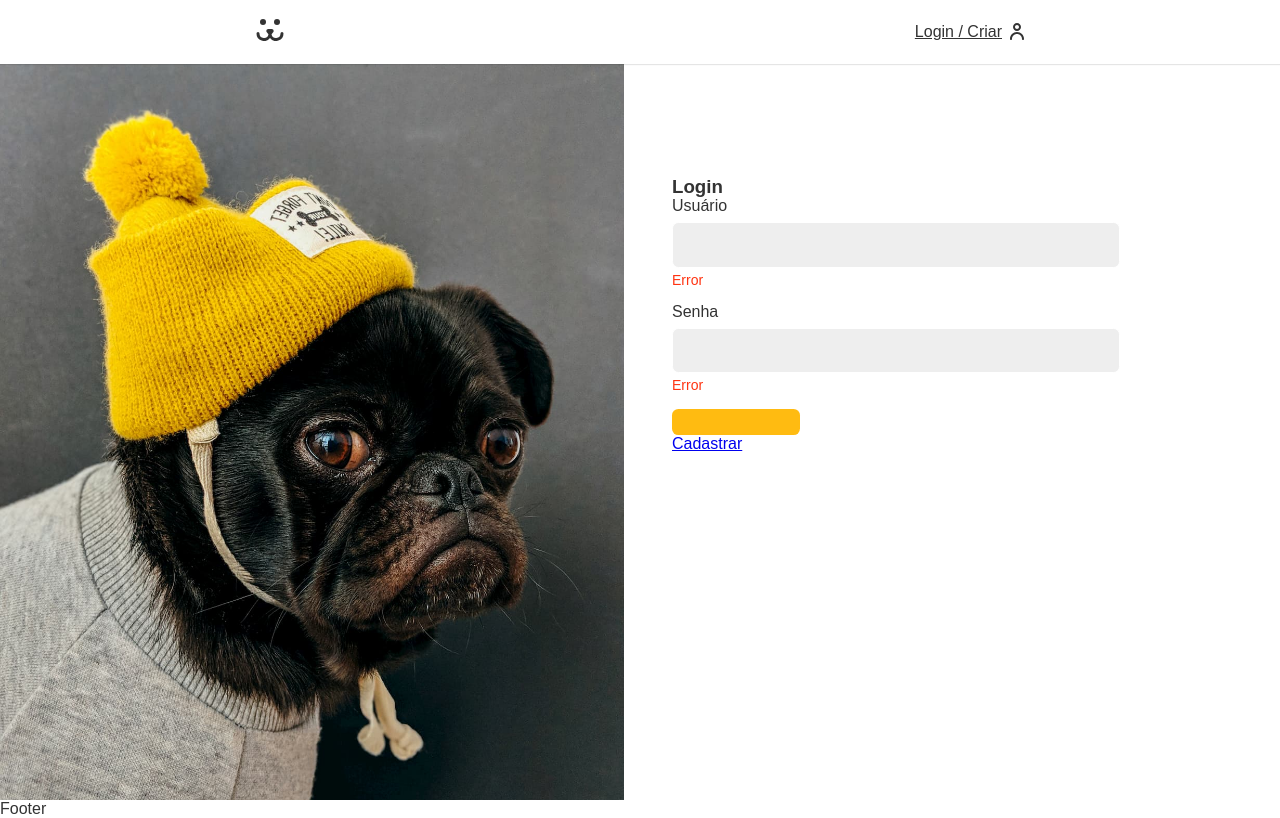
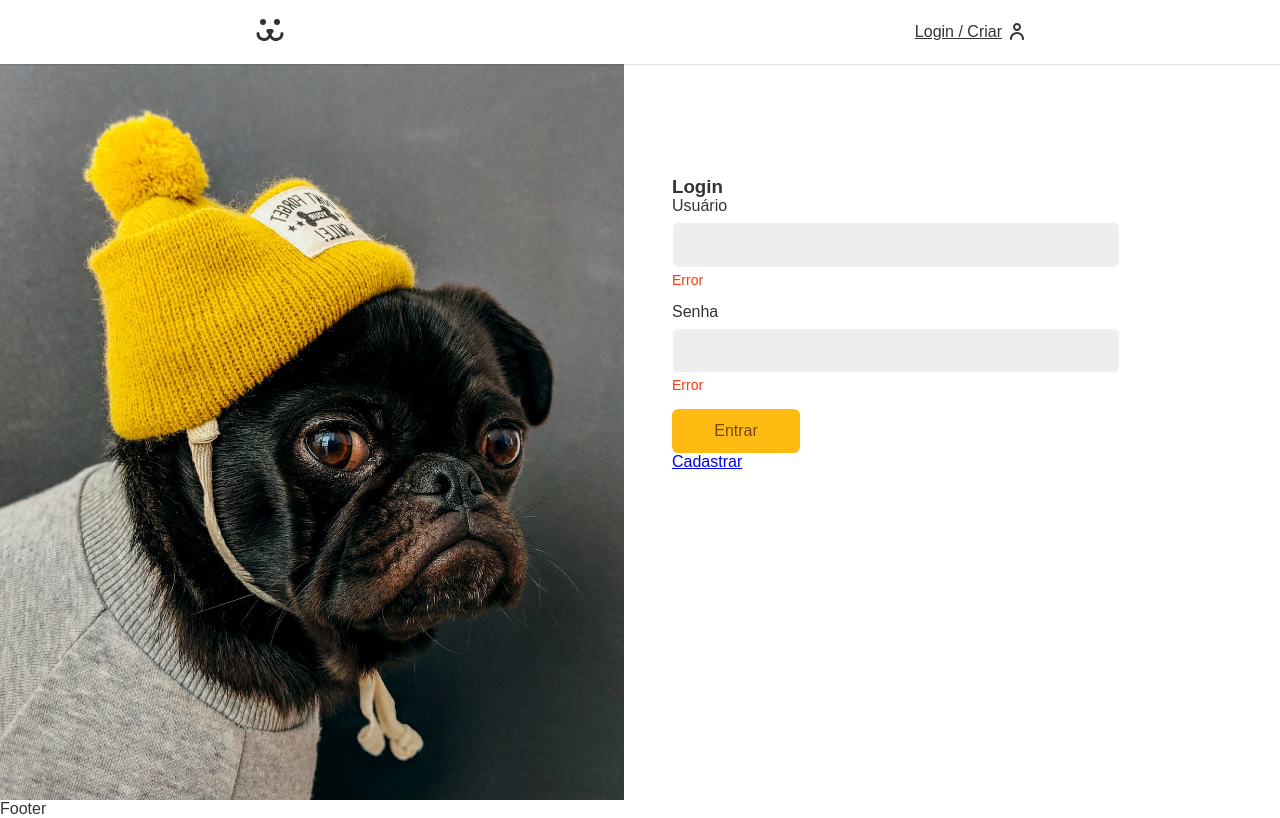
Before and after one commit to dayannealcantara/App-Dogs, a React (Create React App) app: page /login in a window 1280 px wide. Built offline with nearby package versions, Linux system fonts and the light colour scheme.

Commit message:
feat:creating button component for forms

```diff
--- a/src/Components/Form/Button.js
+++ b/src/Components/Form/Button.js
@@ -1,9 +1,9 @@
 import styles from './Button.module.css'
 
- const Button = ({Children, ...props}) => {
+ const Button = ({children, ...props}) => {
   return (
     <div>
-      <button {...props} className={styles.button}>{Children}</button>
+      <button {...props} className={styles.button}>{children}</button>
     </div>
   )
 }
```
